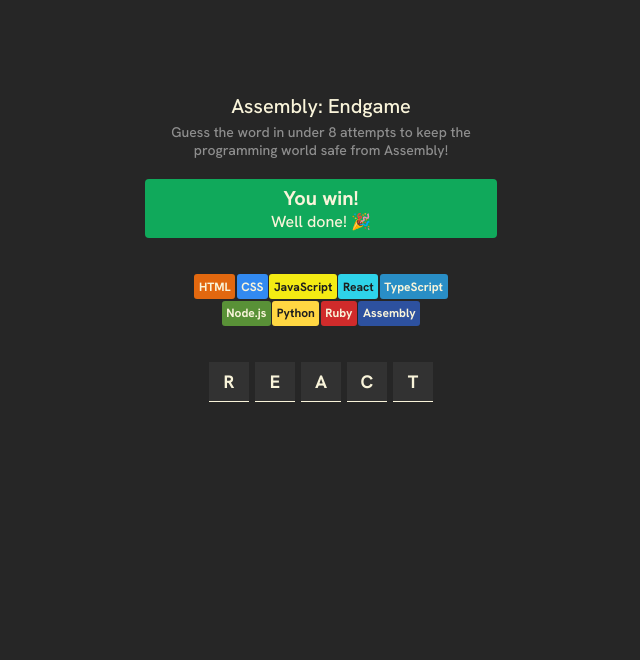
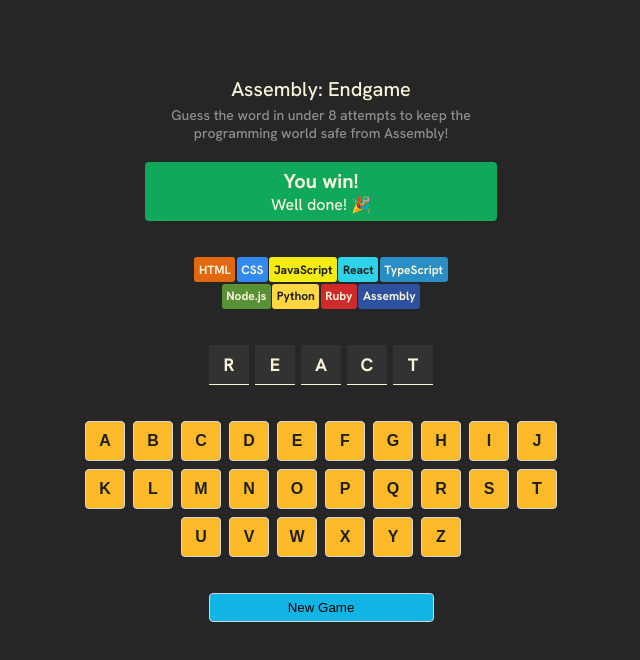
Before and after one commit to prachi1025/React-Assembly-Endgame-App, a React (Vite) app: page / in a window 1280 px wide. Shown: the top 660 px of the page, without its empty margins (319-959 px from the left). Built offline with nearby package versions, Linux system fonts and the light colour scheme.

Commit message:
add static keyboard and static new game button

```diff
--- a/index.css
+++ b/index.css
@@ -18,7 +18,9 @@
     flex-direction: column;
     justify-content: center;
     align-items: center;
-    gap: 36px
+    gap: 36px;
+    width: 480px;
+    height: 585px;
 }
 
 div.top-div {
@@ -132,3 +134,46 @@
     color: #F9F4DA;
     font-weight: 700;
 }
+
+div.keyboard-container {
+    display: flex;
+    justify-content: center;
+    align-items: center;
+    align-content: center;
+    gap: 8px;
+    align-self: stretch;
+    flex-wrap: wrap;
+    max-width: 480px;
+}
+
+button.key {
+    display: flex;
+    width: 40px;
+    height: 40px;
+    padding: 6px;
+    flex-direction: column;
+    justify-content: center;
+    align-items: center;
+    gap: 6px;
+    border-radius: 4px;
+    border: 1px solid #D7D7D7;
+    background: #FCBA29;
+    color: #1E1E1E;
+    text-align: center;
+    font-size: 16px;
+    font-style: normal;
+    font-weight: 600;
+    line-height: normal;
+}
+
+button.new-game {
+    background-color: #11B5E5;
+    border: 1px solid #D7D7D7;
+    border-radius: 4px;
+    width: 225px;
+    height: 40px;
+    padding: 6px 12px;
+    display: block;
+    margin-inline: auto;
+    cursor: pointer;
+}
--- a/src/App.jsx
+++ b/src/App.jsx
@@ -5,9 +5,14 @@
 
   const [currentWord, setCurrentWord] = React.useState("react")
 
+  //keyboard on the screen
+  const alphabets = "abcdefghijklmnopqrstuvwxyz"
+  const keyboard = Array.from(alphabets).map((alphabet, index) =>
+  <button className="key" key={index}>{alphabet.toUpperCase()}</button>)
+
   //current word in jsx on the page
   const gameWord = Array.from(currentWord).map((word, index) =>
-    <span key={index} className="game-word">{word.toLocaleUpperCase()}</span>
+    <span key={index} className="game-word">{word.toUpperCase()}</span>
     )
 
   //language chips on the page
@@ -35,6 +40,12 @@
         {gameWord}
       </div>
 
+      <div className="keyboard-container">
+        {keyboard}
+      </div>
+
+      <button className="new-game">New Game</button>
+
     </main>
   )
 }
```
